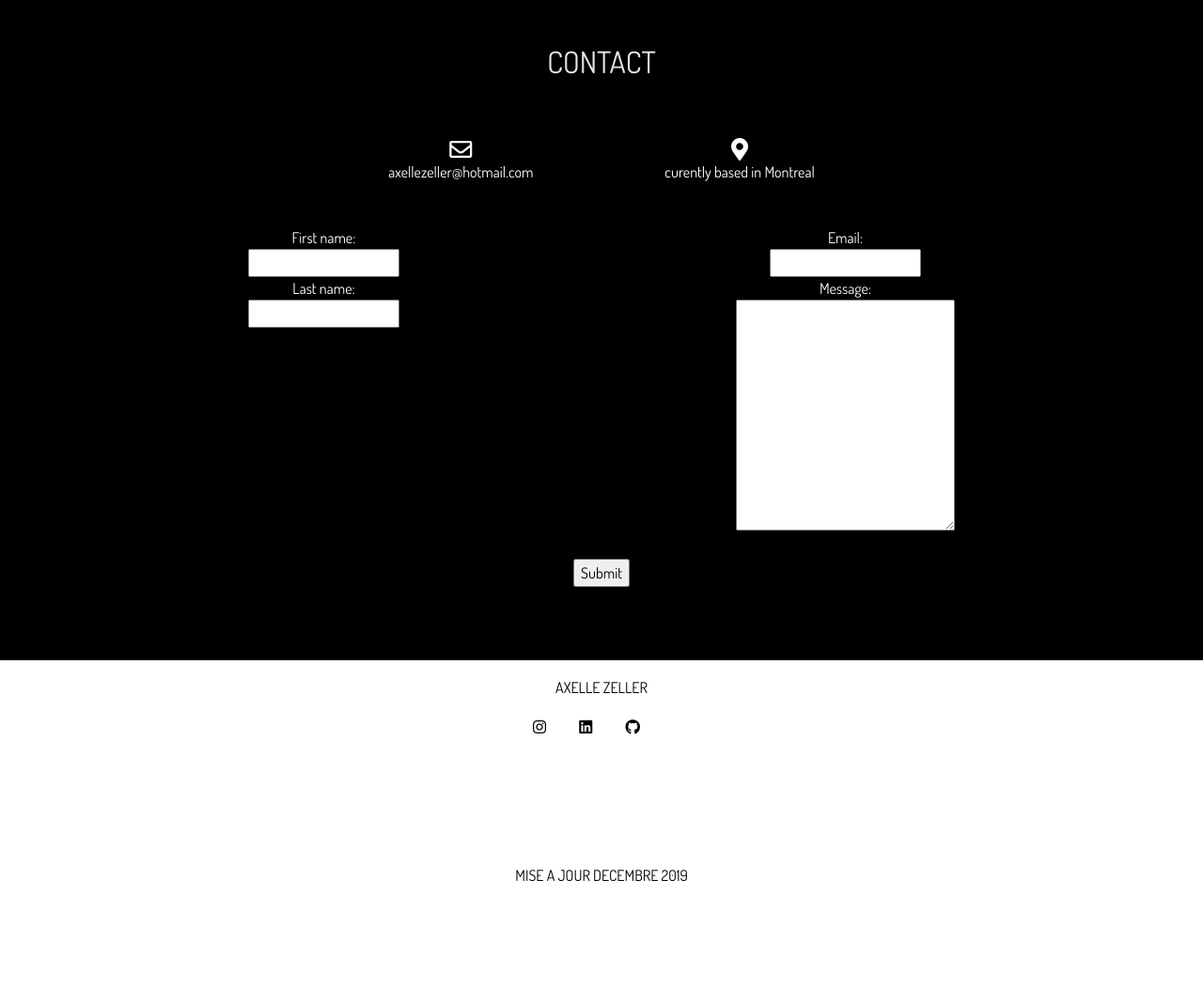
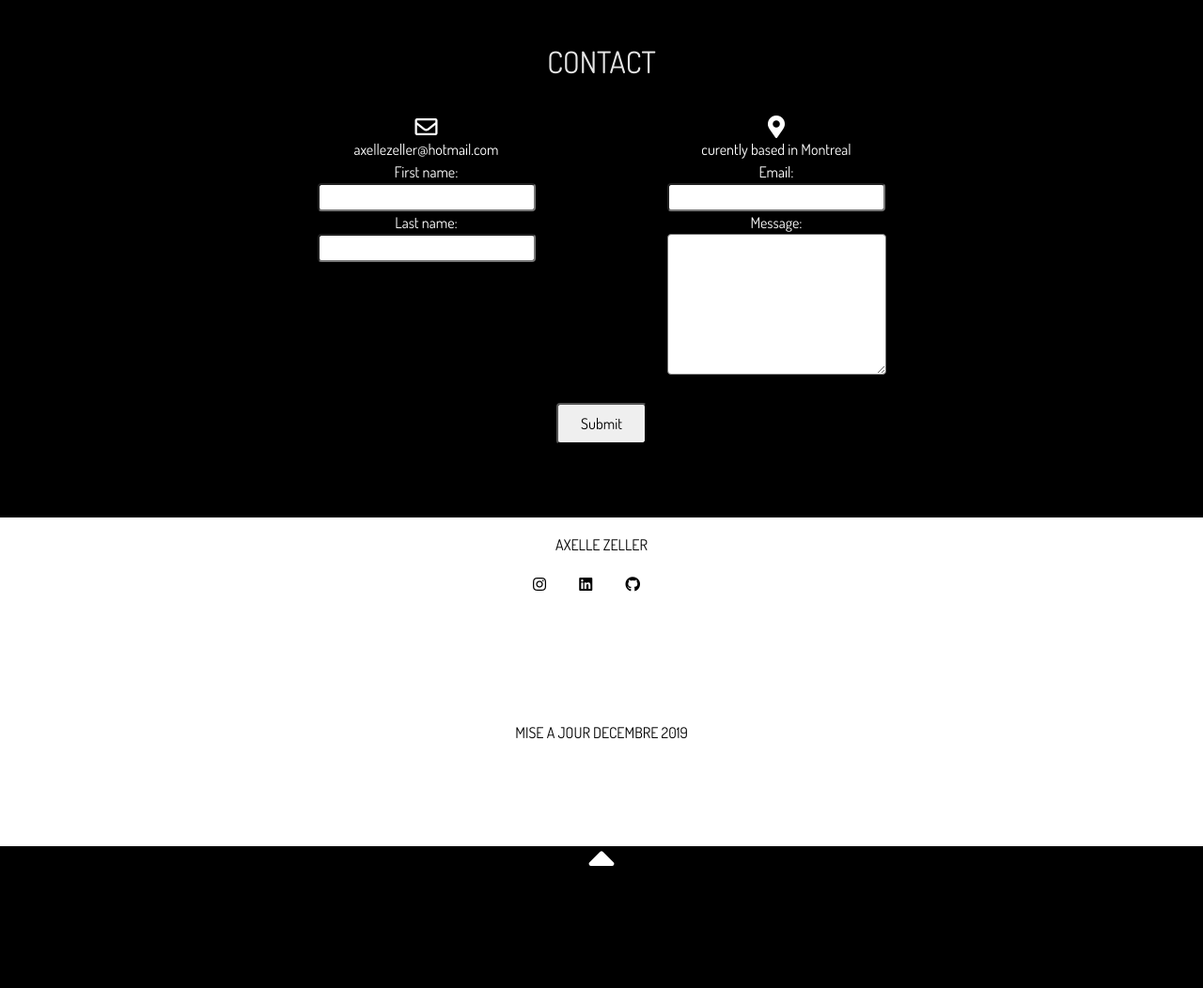
Before and after one commit to AxelleBZ/landing-page-portfolio, a PHP site: page / in a window 1280 px wide. Shown: the part 2614-3666 px from the top of the page at 94% size. After the commit the page ends 3536 px from the top, so only its background shows below. Run offline with PHP 8.4, Linux system fonts and the light colour scheme; some libraries are stand-ins or nearby versions.

Commit message:
add space form contact

```diff
--- a/CSS/card-category.css
+++ b/CSS/card-category.css
@@ -67,7 +67,7 @@ margin-bottom: 48px;
 .form-row {
   display: flex;
   align-items: flex-start;
-  justify-content: space-around;
+  justify-content: center;
   padding-bottom: 30px;
   width: 100%;
 }
@@ -99,7 +99,30 @@ margin-bottom: 48px;
   padding-top: 16px;
 }
 
-.contact-item {
- padding-right: 140px;
 
+.textarea {
+ height: 80px;
 }
+
+.name {
+  margin-right: 140px;
+}
+
+input[type=text] {
+width: 232px;
+border-radius: 4px;
+}
+
+.item-geolocalisation p {
+  margin-bottom: 0px;
+}
+
+.message textarea {
+ height: 150px;
+ border-radius: 4px;
+}
+
+.form-contact-submit {
+  border-radius: 4px;
+  padding: 8px 24px;
+}
--- a/index.html
+++ b/index.html
@@ -231,29 +231,26 @@
 
         <h2 class="title-contact">CONTACT</h2>
 
-        <div class="container-contact">
-          <div class="contact-item">
-            <i class="far fa-envelope"></i>
-            <div class="title-email"></div>
-            <a href="mailto:axellezeller@hotmail.com">axellezeller@hotmail.com</a>
-          </div>
-          <div class="item-geolocalisation">
-            <i class="fas fa-map-marker-alt"></i>
-            <p>curently based in Montreal</p>
-          </div>
-        </div>
-
         <form class="form-contact">
           <div class="form-row">
             <div class="name">
+              <div class="contact-item">
+                <i class="far fa-envelope"></i>
+                <div class="title-email"></div>
+                <a href="mailto:axellezeller@hotmail.com">axellezeller@hotmail.com</a>
+              </div>
               First name:<br>
               <input type="text" name="firstname"><br>
               Last name:<br>
               <input type="text" name="lastname"><br>
             </div>
             <div class="message">
+              <div class="item-geolocalisation">
+                <i class="fas fa-map-marker-alt"></i>
+                <p>curently based in Montreal</p>
+              </div>
               Email:<br>
-              <input type="text" name="email"><br>
+              <input class="input-email" type="text" name="email"><br>
               Message:<br>
               <textarea name="message" rows="10" cols="30"></textarea>
             </div>
```
